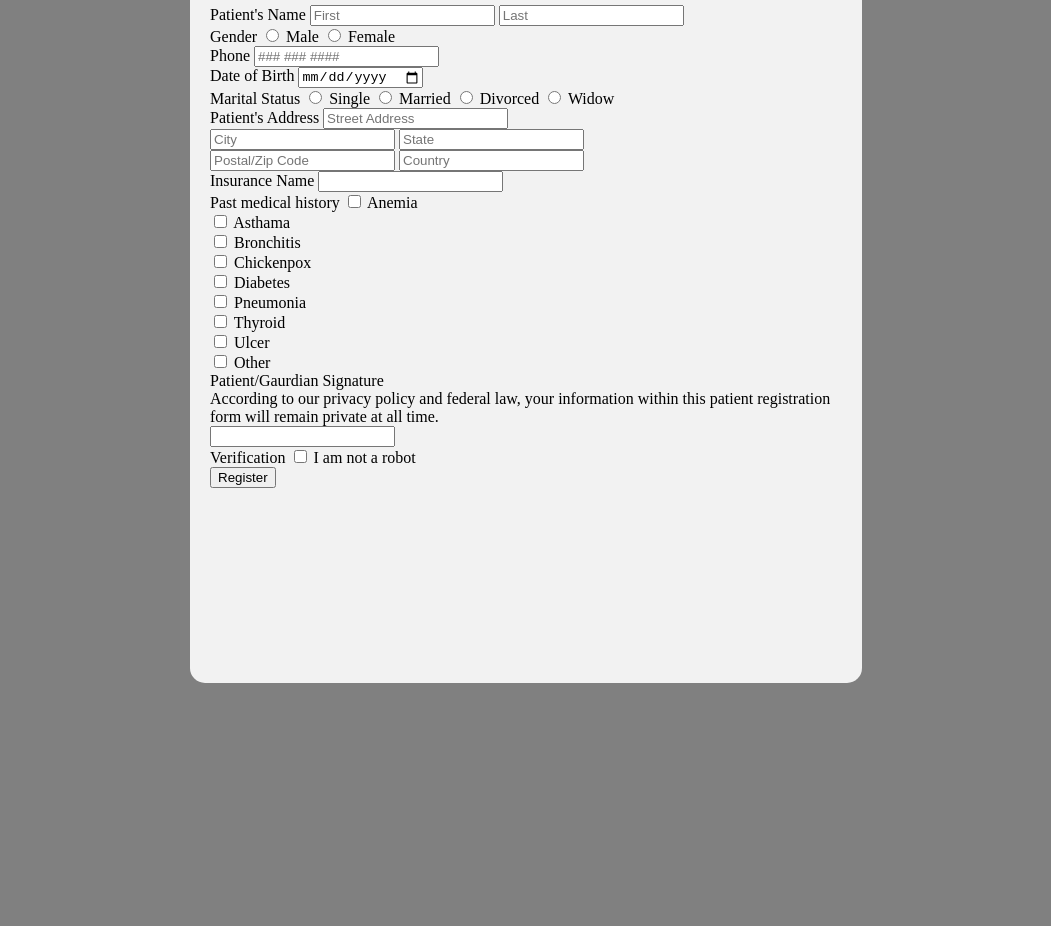
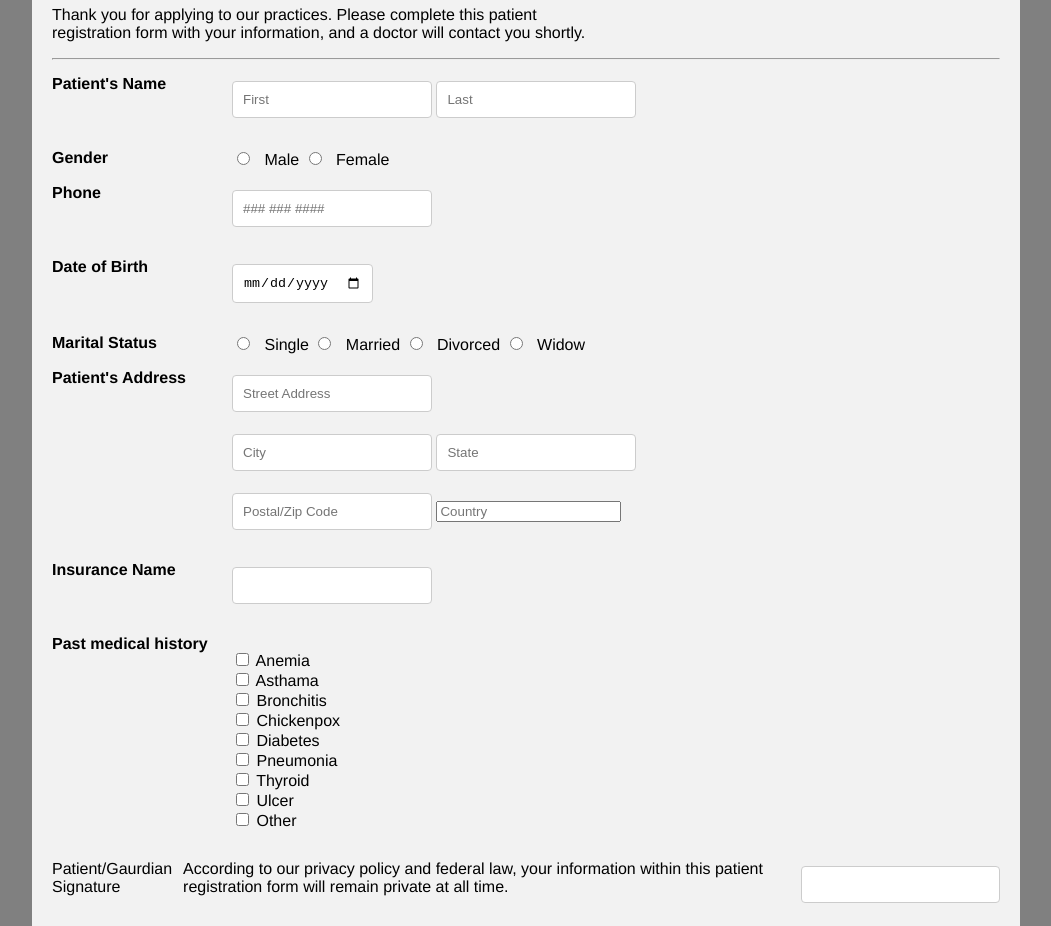
Before and after one commit to varshithgandra77/patient-registration-form, a plain HTML site: page index.html in a window 1280 px wide. Shown: the part 165-1091 px from the top of the page, without its empty margins (114-1165 px from the left). Before the commit the page ends 856 px from the top, so only its background shows below. Drawn offline with Linux system fonts and the light colour scheme.

Commit message:
Updated patient registration form layout and styling

```diff
--- a/index.html
+++ b/index.html
@@ -10,28 +10,35 @@
 <p>Thank you for applying to our practices. Please complete this patient<br>registration form with your information, and a doctor will contact you shortly.</p>
 <hr>
 <form action="/action_page.php" >
-<div>
-    <label>Patient's Name</label>
-    <input type="text" placeholder="First">
-    <input type="text" placeholder="Last">
+<div class="card">
+    <label class="field-label">Patient's Name</label>
+     <div class="field"><input type="text" placeholder="First">
+    <input type="text" placeholder="Last"></div>
 </div>
-<div>
-    <label>Gender</label>
+<div class="card">
+    <label class="field-label">Gender</label>
+    <div class="field">
         <input type="radio" id="male" name="gender" value="male">
         <label for="male">Male</label>
         <input type="radio" id="female" name="gender" value="female">
         <label for="female">Female</label>
     </div>
-<div>
-    <label>Phone</label>
+</div>
+<div class="card">
+    <label class="field-label">Phone</label>
+    <div class="field">
         <input type="tel" id="phone" placeholder="### ### ####">
     </div>
-<div>
-    <label>Date of Birth</label>
+</div>
+<div class="card">
+    <label class="field-label">Date of Birth</label>
+    <div class="field">
         <input type="date" id="dob">
     </div>
-<div>
-    <label>Marital Status</label>
+</div>
+<div class="card">
+    <label class="field-label">Marital Status</label>
+    <div class="field">
         <input type="radio" id="single" name="maritalstatus" value="single">
         <label for="single">Single</label>
         <input type="radio" id="married" name="maritalstatus" value="married">
@@ -41,12 +48,14 @@
         <input type="radio" id="widow" name="maritalstatus" value="widow">
         <label for="widow">Widow</label>
     </div>
-<div>
-    <label>Patient's Address</label>
-    <input type="text" placeholder="Street Address"><br>
-    <input type="text" placeholder="City">
-    <input type="text" placeholder="State"><br>
-    <input type="text" placeholder="Postal/Zip Code">
+</div>
+<div class="card">
+    <label class="field-label">Patient's Address</label>
+    <div class="field">
+        <div><input type="text" class="street" placeholder="Street Address"></div>
+        <div><input type="text" placeholder="City">
+        <input type="text" placeholder="State"></div>
+        <div><input type="text" placeholder="Postal/Zip Code">
         <input list="countries" placeholder="Country">
       <datalist id="countries">
     <option value="United States">
@@ -54,44 +63,47 @@
     <option value="China">
     <option value="India">
     <option value="Japan">
-  </datalist>
-<div>
-  <label>Insurance Name</label>
-  <input type="text">
+  </datalist></div></div>
 </div>
-<div>
-    <label>Past medical history</label>
-    <input type="checkbox" id="disease1" value="Anemia">
-    <label for="disease1">Anemia</label><br>
-    <input type="checkbox" id="disease2" value="Asthama">
-    <label for="disease2">Asthama</label><br>
-    <input type="checkbox" id="disease3" value="Bronchitis">
-    <label for="disease3">Bronchitis</label><br>
-    <input type="checkbox" id="disease4" value="Chickenpox">
-    <label for="disease4">Chickenpox</label><br>
-    <input type="checkbox" id="disease5" value="Diabetes">
-    <label for="disease5">Diabetes</label><br>
-    <input type="checkbox" id="disease6" value="Pneumonia">
-    <label for="disease6">Pneumonia</label><br>
-    <input type="checkbox" id="disease7" value="Thyroid">
-    <label for="disease7">Thyroid</label><br>
-    <input type="checkbox" id="disease8" value="Ulcer">
-    <label for="disease8">Ulcer</label><br>
-    <input type="checkbox" id="disease9" value="Other">
-    <label for="disease9">Other</label>
+<div class="card">
+  <label class="field-label">Insurance Name</label>
+  <div class="field"><input type="text"></div>
 </div>
-<div>
+<div class="card">
+    <label class="field-label">Past medical history</label>
+    <div class="checkbox-group">
+    <div class="field"><input type="checkbox" id="disease1" value="Anemia">
+    <label for="disease1">Anemia</label></div>
+    <div class="field"><input type="checkbox" id="disease2" value="Asthama">
+    <label for="disease2">Asthama</label></div>
+    <div><input type="checkbox" id="disease3" value="Bronchitis">
+    <label for="disease3">Bronchitis</label></div>
+    <div><input type="checkbox" id="disease4" value="Chickenpox">
+    <label for="disease4">Chickenpox</label></div>
+    <div><input type="checkbox" id="disease5" value="Diabetes">
+    <label for="disease5">Diabetes</label></div>
+    <div><input type="checkbox" id="disease6" value="Pneumonia">
+    <label for="disease6">Pneumonia</label></div>
+    <div><input type="checkbox" id="disease7" value="Thyroid">
+    <label for="disease7">Thyroid</label></div>
+    <div><input type="checkbox" id="disease8" value="Ulcer">
+    <label for="disease8">Ulcer</label></div>
+    <div><input type="checkbox" id="disease9" value="Other">
+    <label for="disease9">Other</label></div>
+    </div>
+</div>
+<div class="card">
     <label for="signature">Patient/Gaurdian Signature</label><br>
     <label>According to our privacy policy and federal law, your information within this patient registration form will remain private at all time.
     </label><br>
     <input type="text" id="signature" name="signature">
 </div>
-<div>
-    <label>Verification</label>
-    <input type="checkbox" id="human" required>
-    <label for="human">I am not a robot</label>
+<div class="card">
+    <label class="field-label">Verification</label>
+    <div class="field"><input type="checkbox" id="human" required>
+    <label for="human">I am not a robot</label></div>
 </div>
-<div>
+<div class="card">
     <input type="submit" value="Register">
 </div>
 </form>
--- a/patient-registration.css
+++ b/patient-registration.css
@@ -1,15 +1,92 @@
 body {
     background-color: gray;
+    font-family: Helvetica, Arial, sans-serif;
+    font-weight:normal;
+    display: flex;
+    align-items: center;
+    justify-content: center;
+}
+
+h1{
+    font-weight: normal;
 }
 
 .container{
-    min-height: 100vh;
+    width: 75%;
+    height: auto;
     justify-content: center;
     align-items: center;
     padding: 20px;
     background-color: #f2f2f2;
     border-radius: 15px;
-    width: 50%;
-    margin: 0 auto;
+    margin: 5%;
 
 }
+
+.card{
+    display: flex;
+    flex-direction: row;
+    margin: 15px 0;
+    justify-content: flex-start;
+}
+
+.field-label{
+    width: 180px;
+    font-weight: bold;
+    flex-shrink: 0;
+}
+
+.field{
+    flex: 1;
+}
+
+.street{
+    width: 350px;
+}
+
+.card input[type=text], .card input[type=email], .card input[type=tel], .card select, .card textarea {
+    width: 200px;
+    padding:10px;
+    border: 1px solid #ccc;
+    border-radius: 4px;
+    box-sizing: border-box;
+    margin-top: 6px;
+    margin-bottom: 16px;
+    resize: vertical;
+}
+
+.card input[type=submit] {
+    width: 100%;
+    background-color: #4CAF50;
+    color: white;
+    padding: 12px 20px;
+    border: none;
+    border-radius: 4px;
+    cursor: pointer;
+}
+
+.card input[type=submit]:hover {
+    background-color: #45a049;
+}
+
+.card input[type=radio] {
+    margin-right: 10px;
+    box-sizing: border-box;
+}
+
+.card input[type=date] {
+    padding: 10px;
+    border: 1px solid #ccc;
+    border-radius: 4px;
+    box-sizing: border-box;
+    margin-top: 6px;
+    margin-bottom: 16px;
+}
+
+.checkbox-group {
+    display: flex;
+    flex-direction: column;
+    flex-wrap: wrap;
+    margin: 15px 0;
+    justify-content: flex-center;
+}
```
Lines whose indentation alone changed are shown as unchanged.
